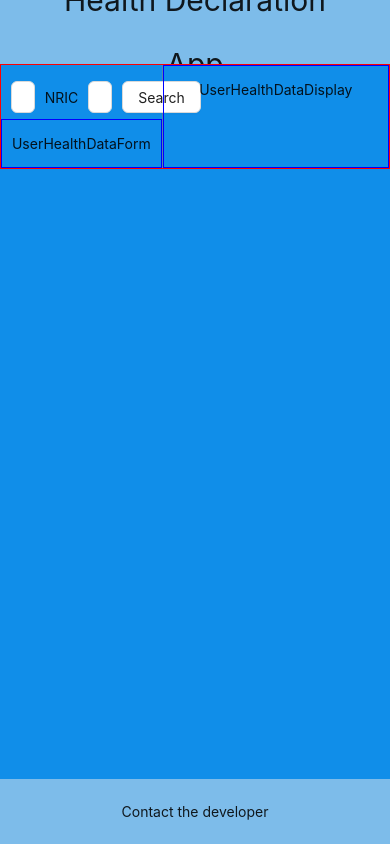
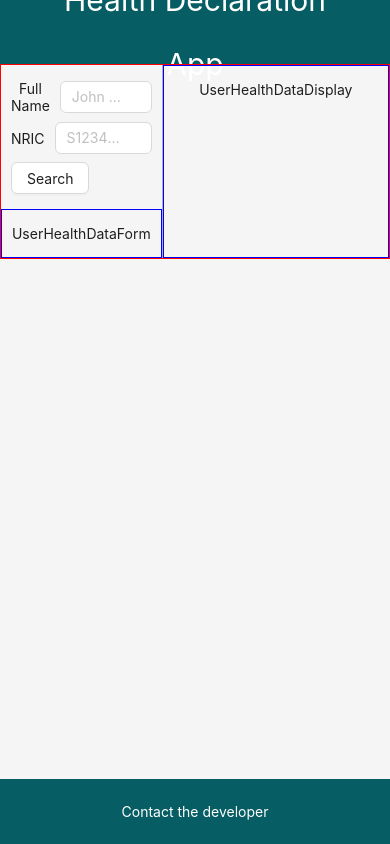
Before and after one commit to pohti/health-decl-front, a React (Create React App) app: page / in a window 390 px wide. Built offline with nearby package versions, Linux system fonts and the light colour scheme; no server answers.

Commit message:
making user input components responsive to screen size

```diff
--- a/src/App.css
+++ b/src/App.css
@@ -1,15 +1,22 @@
+:root {
+    --primary-bg-color: rgb(6, 93, 99);
+    --primary-font-color: #fff
+}
+
 .layoutMain {
     min-height: 100vh;
     text-align: center;
 }
 
-.ant-layout-header {
+.layoutHeader {
     font-size: 30px;
     min-height: 50px;
     max-height: 100px;
     display: flex;
     justify-content: center;
     align-items: center;
+    color: var(--primary-font-color);
+    background-color: var(--primary-bg-color);
 }
 
 .contentMain {
@@ -21,3 +28,8 @@
     border-right-width: 0.8px;
     border-right-color: #8382829d
 }
+
+.layoutFooter {
+    color: var(--primary-font-color);
+    background-color: var(--primary-bg-color);
+}
--- a/src/App.jsx
+++ b/src/App.jsx
@@ -30,8 +30,8 @@ const App = () => {
 
   return (
     <Layout className="layoutMain">
-      <Header style={headerStyle}>Health Declaration App</Header>
-      <Content style={contentStyle}>
+      <Header className='layoutHeader'>Health Declaration App</Header>
+      <Content>
 
 
         <Row className="contentMain">
@@ -50,7 +50,7 @@ const App = () => {
           </Col>
         </Row>
       </Content>
-      <Footer style={footerStyle}>Contact the developer</Footer>
+      <Footer className="layoutFooter" >Contact the developer</Footer>
     </Layout>
   );
 }
@@ -58,13 +58,8 @@ const App = () => {
 
 export default App;
 
-const headerStyle = {
-  backgroundColor: '#7dbcea',
-};
-const contentStyle = {
 
-  backgroundColor: '#108ee9',
-};
+
 const footerStyle = {
   backgroundColor: '#7dbcea',
 };
--- a/src/components/ParticularsInput.css
+++ b/src/components/ParticularsInput.css
@@ -1,14 +1,22 @@
 .particulars-input-div {
     /* max-width: 600px; */
-    display: flex;
+    /* display: flex;
     gap: 10px;
     padding: 5px;
     margin-top: 10px;
-    /* background-color: brown; */
+    justify-content: center;
+    align-items: center; */
+
+    padding: 15px 10px;
+}
+
+.particulars-input-div > .ant-col {
+    display: flex;
     justify-content: center;
     align-items: center;
+    gap: 10px;
 }
 
-.particulars-input-div > span {
-    max-width: 210px;
+.particulars-input-div > .ant-col > span {
+    max-width: 160px;
 }
--- a/src/components/ParticularsInput.jsx
+++ b/src/components/ParticularsInput.jsx
@@ -1,4 +1,4 @@
-import { Input, Button } from 'antd'
+import { Input, Button, Row, Col } from 'antd'
 import './ParticularsInput.css'
 
 const ParticularsInput = (props) => {
@@ -18,14 +18,20 @@ const ParticularsInput = (props) => {
     }
 
     return (
-        <div className='particulars-input-div'>
-            <label>Full Name</label>
-            <Input placeholder="John Smith" onChange={handleFullnameChange} value={fullname} allowClear/>
+        <Row className='particulars-input-div' gutter={[8, 8]}>
+            <Col sm={24} md={10}>
+                <label>Full Name</label>
+                <Input placeholder="John Smith" onChange={handleFullnameChange} value={fullname} allowClear/>
+            </Col>
+            <Col sm={24} md={10}>
+                <label>NRIC</label>
+                <Input placeholder="S1234567M" onChange={handleNRICChange} value={nric} allowClear/>
+            </Col>
 
-            <label>NRIC</label>
-            <Input placeholder="S1234567M" onChange={handleNRICChange} value={nric} allowClear/>
-            <Button loading={isLoading} onClick={searchUserData}>Search</Button>
-        </div>
+            <Col sm={24} md={4}>
+                <Button loading={isLoading} onClick={searchUserData}>Search</Button>
+            </Col>
+        </Row>
     )
 }
 
```
